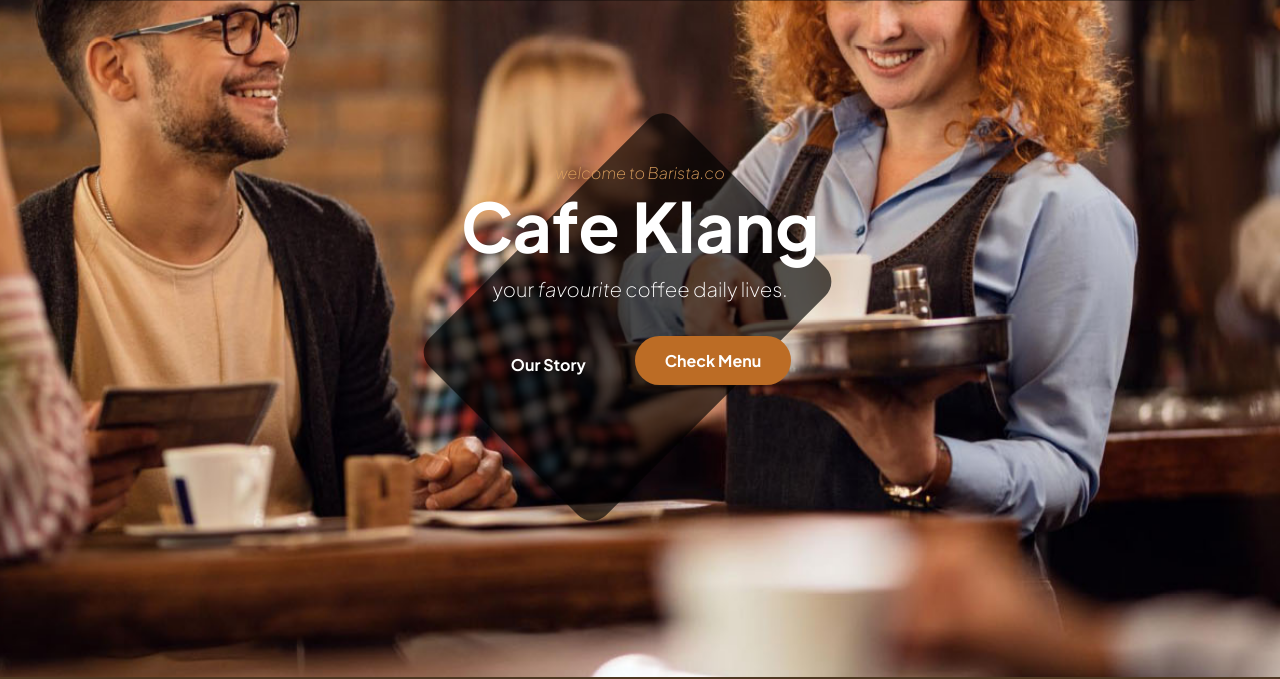
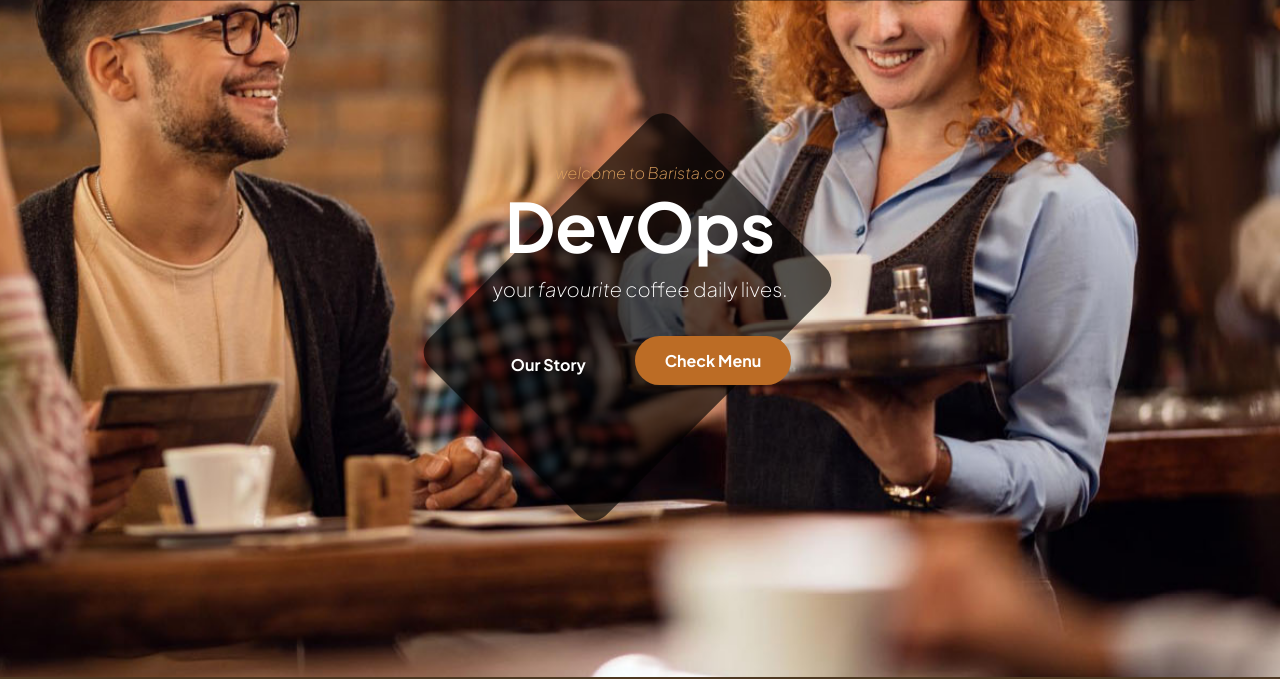
Before and after one commit to adilriaz29/testtttt, a plain HTML site: page index.html in a window 1280 px wide. Shown: the part 123-802 px from the top of the page. Drawn offline with Linux system fonts and the light colour scheme.

Commit message:
CI/CD V3

```diff
--- a/index.html
+++ b/index.html
@@ -91,7 +91,7 @@ Bootstrap 5 HTML CSS Template
                             <div class="col-lg-6 col-12 mx-auto">
                                 <em class="small-text">welcome to Barista.co</em>
 
-                                <h1>Cafe Klang</h1>
+                                <h1>DevOps</h1>
 
                                 <p class="text-white mb-4 pb-lg-2">
                                     your <em>favourite</em> coffee daily lives.
```
